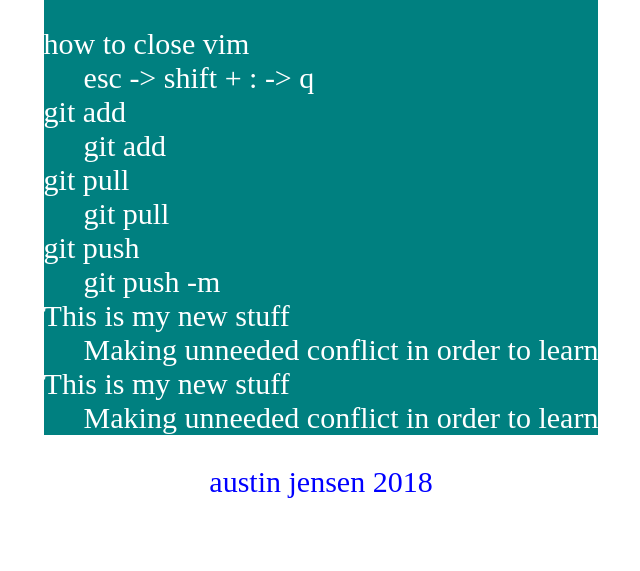
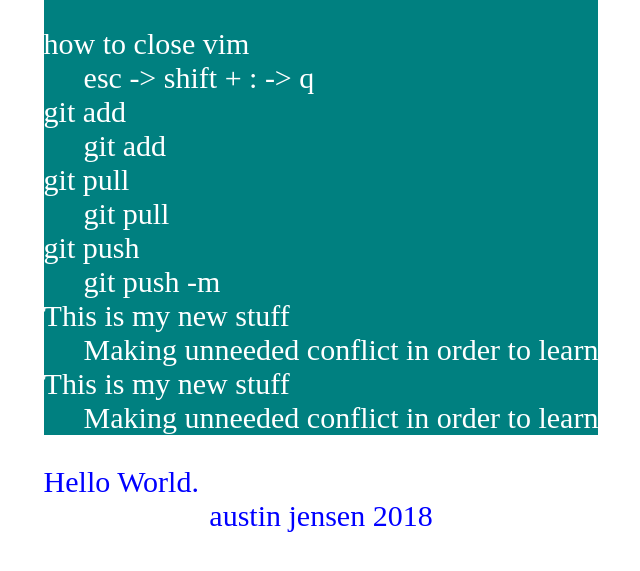
Before and after one commit to austinjensen/cmd-website, a plain HTML site: page index.html in a window 1280 px wide. Shown: the part 113-684 px from the top of the page, without its empty margins (319-959 px from the left). Drawn offline with Linux system fonts and the light colour scheme.

Commit message:
tryin a new branch

```diff
--- a/index.html
+++ b/index.html
@@ -27,6 +27,9 @@
 				<dd>Making unneeded conflict in order to learn</dd>
 			</dl>
 		</section>
+		<section>
+			Hello World.
+		</section>
 		</main>
 		<footer> austin jensen 2018</footer>
 	</div>
```
